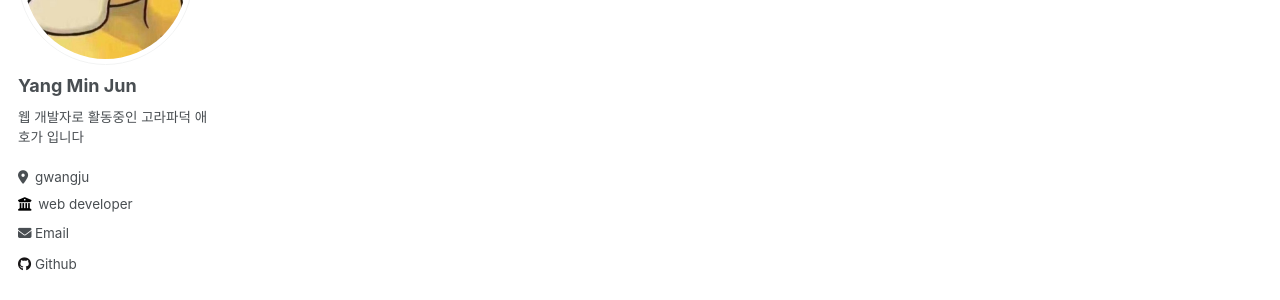
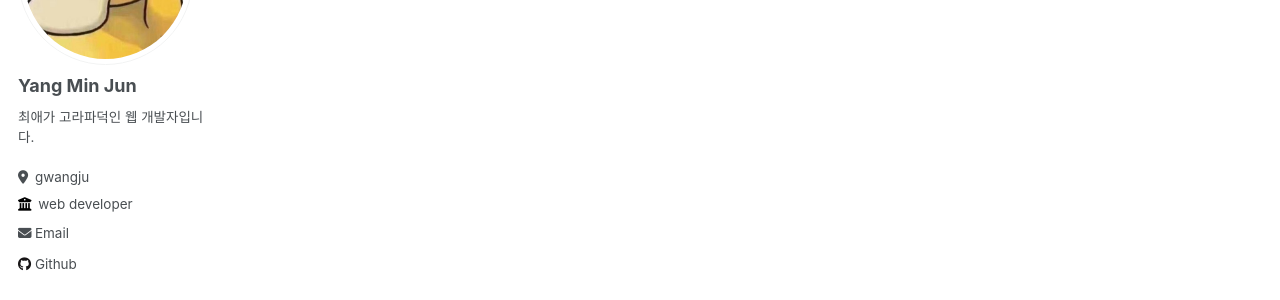
Before and after one commit to gwangminjun/goramin, a Jekyll site: the page built from _pages/about.md, in a window 1280 px wide. Shown: the part 216-516 px from the top of the page. Built offline with Jekyll 4.4.1, drawn with Linux system fonts in a browser that asks for light colours.

Commit message:
:lipstick: 1. _config.yml : bio  수정

```diff
--- a/_config.yml
+++ b/_config.yml
@@ -24,7 +24,7 @@ author:
   avatar           : "profile.png"
   name             : "Yang Min Jun"
   pronouns         : # example: "she/her"
-  bio              : "웹 개발자로 활동중인 고라파덕 애호가 입니다"
+  bio              : "최애가 고라파덕인 웹 개발자입니다."
   location         : "gwangju"
   employer         : "web developer"
   uri              : # URL
```
